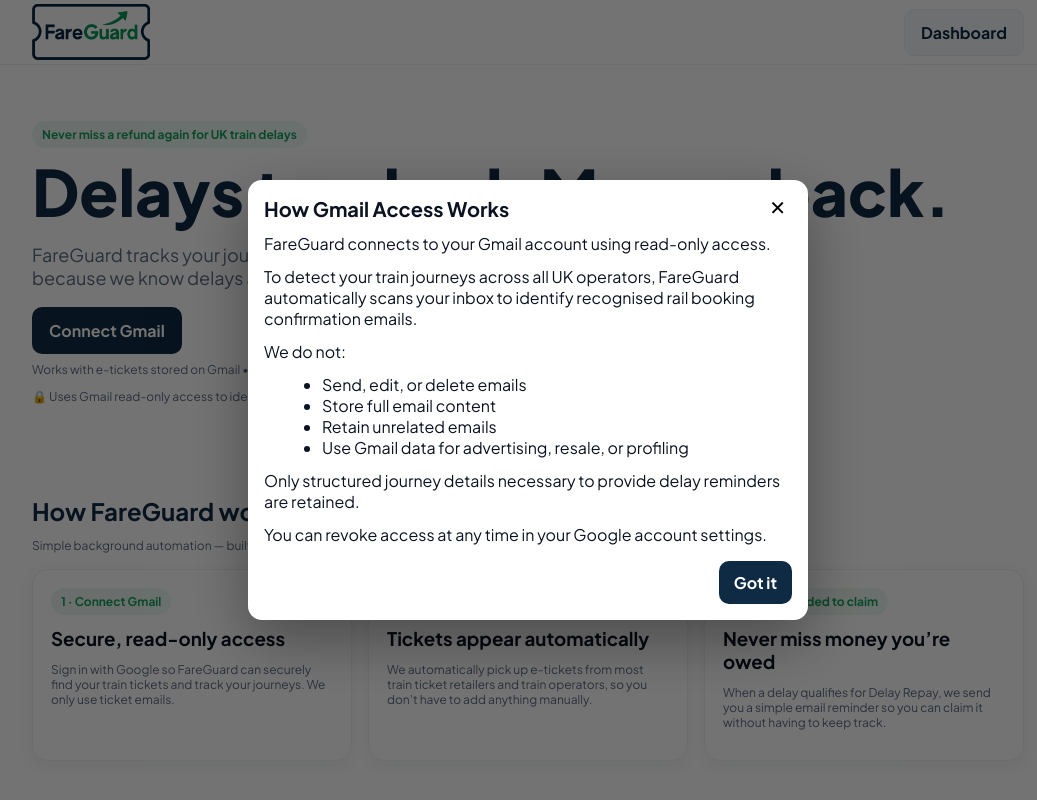
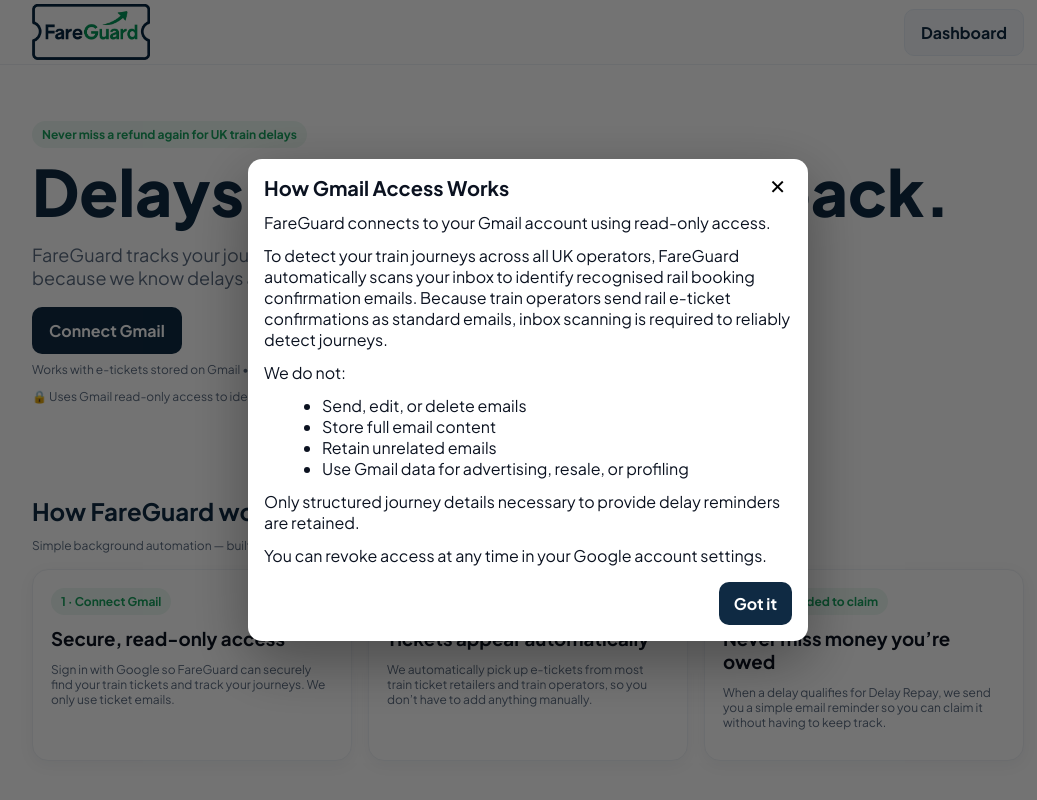
Before and after one commit to fareguard/fg-rail-pwa-starter, a Next.js app: page / in a window 1280 px wide. Both pictures are taken after a click on the button "Learn how it works.". Shown: the top 800 px of the page, without its empty margins (112-1149 px from the left). Built offline with nearby package versions, Linux system fonts and the light colour scheme; no server answers.

Commit message:
Update page.tsx

```diff
--- a/app/page.tsx
+++ b/app/page.tsx
@@ -103,8 +103,8 @@ export default function Home() {
               <p style={{ margin: "12px 0" }}>FareGuard connects to your Gmail account using read-only access.</p>
 
               <p style={{ margin: "12px 0" }}>
-                To detect your train journeys across all UK operators, FareGuard automatically scans your inbox to
-                identify recognised rail booking confirmation emails.
+                To detect your train journeys across all UK operators, FareGuard automatically scans your inbox to identify recognised rail booking confirmation emails.
+                Because train operators send rail e-ticket confirmations as standard emails, inbox scanning is required to reliably detect journeys.
               </p>
 
               <p style={{ margin: "12px 0" }}>We do not:</p>
```
